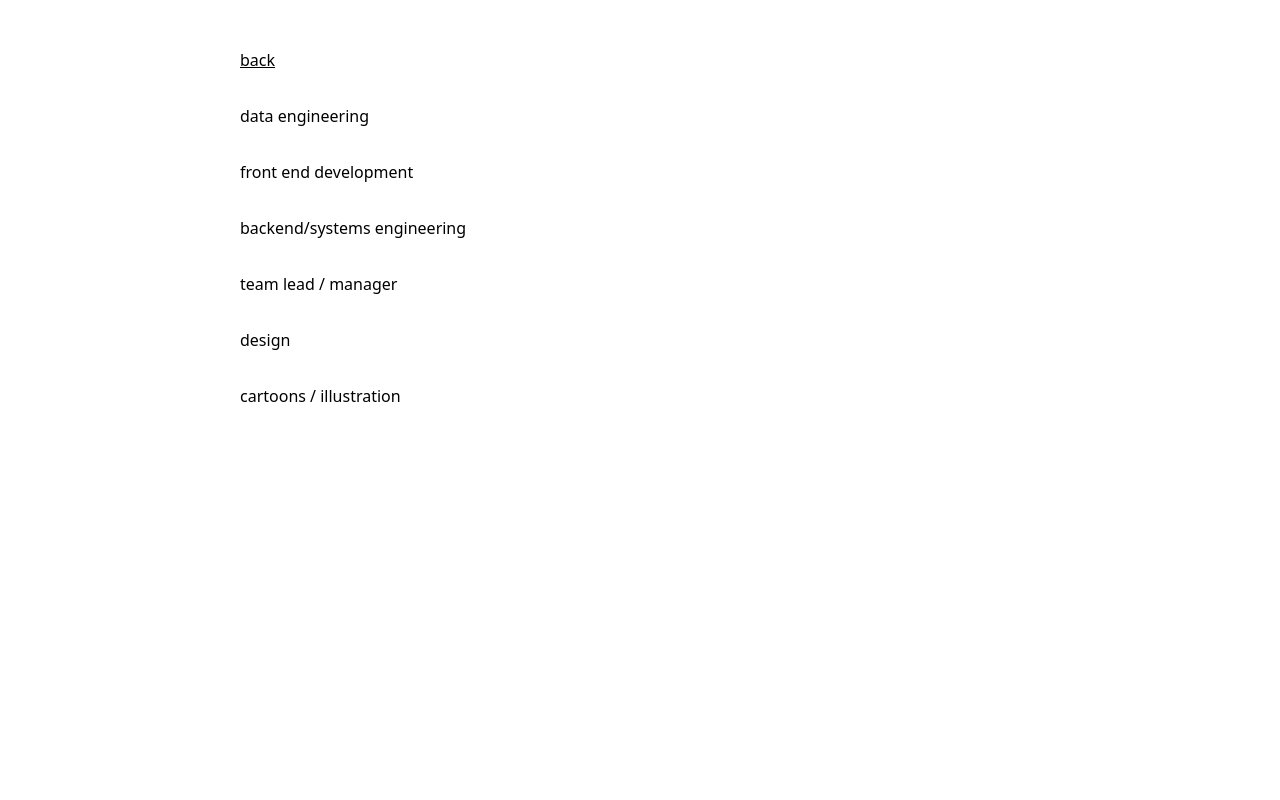
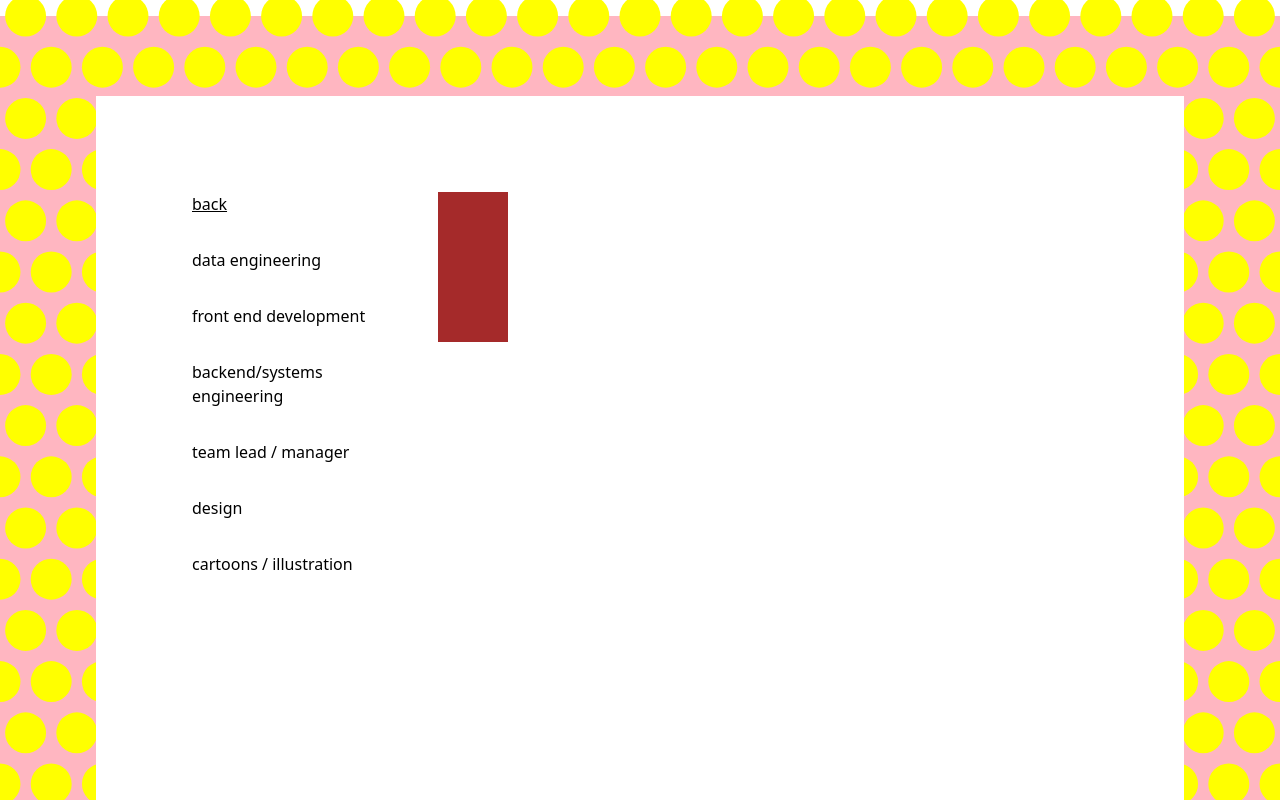
Before and after one commit to wrgoldstein/wrgoldstein.github.io, a SvelteKit app: page /resume in a window 1280 px wide. Built offline with nearby package versions, Linux system fonts and the light colour scheme.

Commit message:
Colorful border

```diff
--- a/package.json
+++ b/package.json
@@ -22,7 +22,7 @@
 		"postcss": "^8.4.47",
 		"prettier": "^3.3.2",
 		"prettier-plugin-svelte": "^3.2.6",
-		"svelte": "^5.1.3",
+		"svelte": "^5.11.2",
 		"tailwindcss": "^3.4.14",
 		"vite": "^5.4.10"
 	},
--- /dev/null
+++ b/src/lib/components/ColorfulBorder.svelte
@@ -0,0 +1,56 @@
+<script>
+	import { Tween } from 'svelte/motion';
+  import { cubicInOut } from 'svelte/easing';
+
+  let { children } = $props()
+
+  function arange(start, stop, step) {
+  // Check if only one argument is provided
+  if (stop === undefined) {
+    stop = start;
+    start = 0;
+  }
+
+  // Set default step to 1 if not provided
+  step = step || 1;
+
+  // Calculate the length of the array
+  const length = Math.max(Math.ceil((stop - start) / step), 0);
+
+  // Create an array of the desired length
+  const range = Array(length);
+
+  // Fill the array with values based on the start, stop, and step
+  for (let i = 0; i < length; i++, start += step) {
+    range[i] = start;
+  }
+
+  return range;
+}
+
+const offset0 = new Tween(0, { easing: cubicInOut })
+const offset1 = new Tween(10, { easing: cubicInOut })
+
+$effect.root(() => {
+  setTimeout(() => {
+    offset0.target = 10
+    offset1.target = 0
+  }, 300)
+
+})
+
+</script>
+
+<div class="w-screen h-screen overflow-scroll">
+  <svg class="w-full h-full absolute top-0 left-0 z-[-1]" viewBox="-250 -150 500 300">
+    <rect fill="lightpink" x="-405" y="-150" width="1000" height="1000"></rect>
+    {#each [...arange(-450, 450, 20)] as cx, i}
+      {#each arange(-150, 300, 20) as cy, k}
+        <circle cx={k % 2 == 0 ? cx + offset0.current : cx + offset1.current} {cy} r=8 fill="yellow"></circle>
+      {/each}
+    {/each}
+  </svg>
+  <div class="mx-24 my-24 bg-white z-1 h-full p-24">
+    {@render children?.()}
+  </div>
+</div>
--- a/src/routes/+layout.svelte
+++ b/src/routes/+layout.svelte
@@ -1,8 +1,9 @@
 <script>
 	import '../app.css';
+
+	const { children } = $props()
 </script>
 
 <!-- <Back/> -->
-<div class="m-auto border-box max-w-[800px]">
-	<slot />
-</div>
+
+{@render children?.()}
--- /dev/null
+++ b/src/routes/aoc/+page.svelte
@@ -0,0 +1,31 @@
+<script>
+	const zip = (arr, ...arrs) => {
+		return arr.map((val, i) => arrs.reduce((a, arr) => [...a, arr[i]], [val]));
+	};
+
+	const input = `
+  3   4
+  4   3
+  2   5
+  1   3
+  3   9
+  3   3
+`.trim();
+
+	const lists = input.split('\n').map((line) =>
+		line
+			.trim()
+			.split(/\s+/)
+			.map((n) => +n)
+	);
+
+</script>
+
+<div>
+  <svg viewBox="0 0 100 100">
+    <!-- <rect x=0 y=0 width=100 height=100 fill="red"></rect> -->
+    {#each lists as n}
+      <text x={n[0]*10} y=50 fill="black" font-size="larger">{n[0]}</text>
+    {/each}
+  </svg>
+</div>
--- a/src/routes/resume/+page.svelte
+++ b/src/routes/resume/+page.svelte
@@ -1,4 +1,5 @@
 <script>
+	import ColorfulBorder from "$lib/components/ColorfulBorder.svelte";
 	const projects = [
 		{
 			company: 'artsy',
@@ -38,7 +39,9 @@
 	];
 </script>
 
-<div class="mt-12 space-y-8">
+<ColorfulBorder>
+	<div class="flex">
+		<div class="space-y-8">
 			<a class="underline hover:font-bold" href="/">back</a>
 			<div>data engineering</div>
 			<div>front end development</div>
@@ -47,3 +50,8 @@
 			<div>design</div>
 			<div>cartoons / illustration</div>
 		</div>
+		<svg class='flex w-full h-full flex-grow' height="100%">
+			<path d="M100,300 L100,0" stroke="brown" stroke-width="70"></path>
+		</svg>
+	</div>
+</ColorfulBorder>
```
Also changed, not shown: 1 other file (tests, documents, lock files or other folders). Lines whose indentation alone changed are shown as unchanged.
